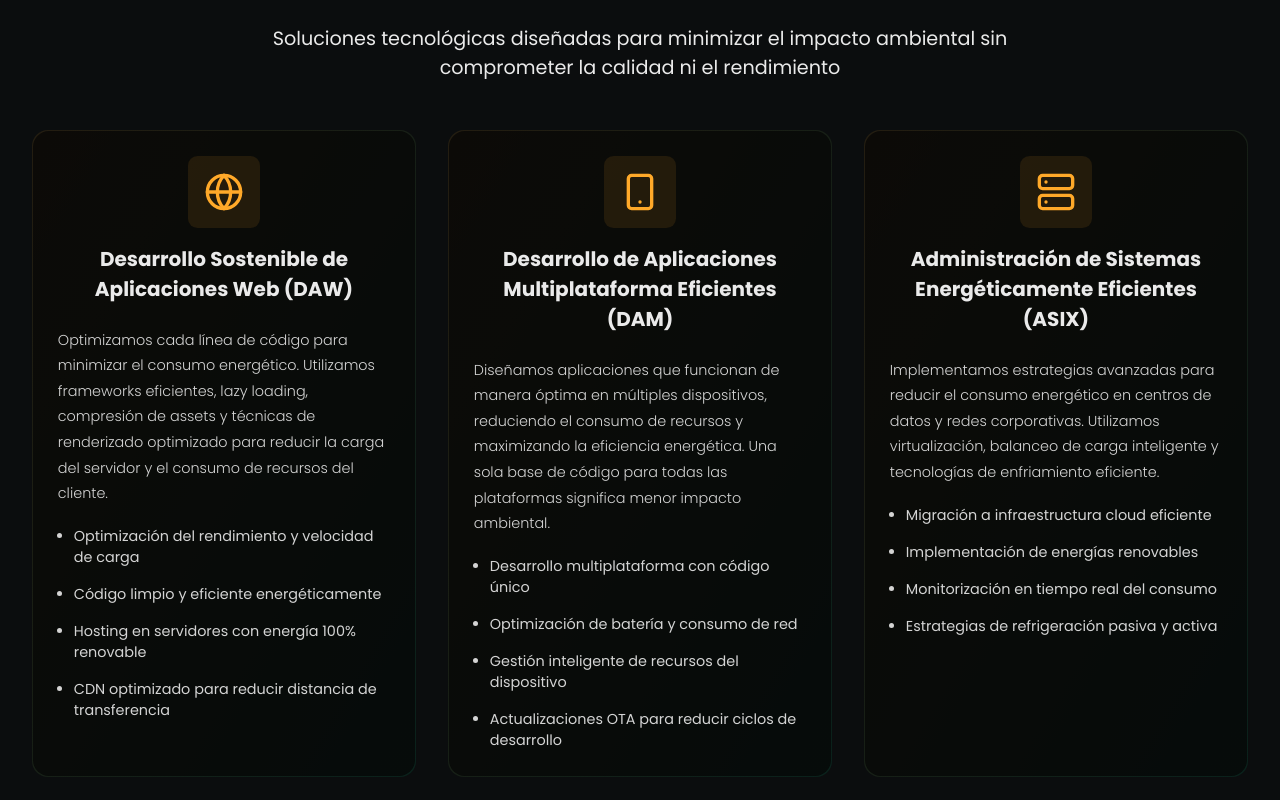
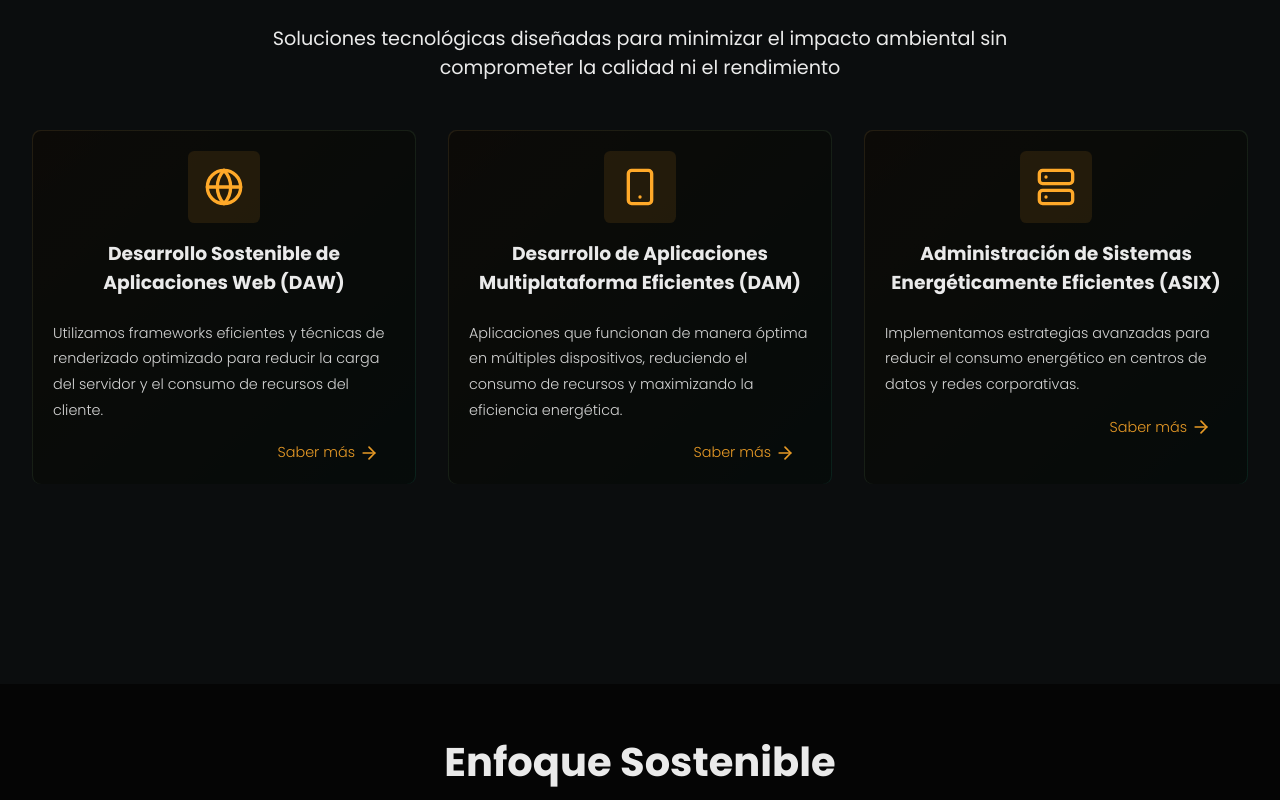
Before and after one commit to nkaryoli/GreenDev, a Vue app: page / in a window 1280 px wide. Shown: the part 980-1780 px from the top of the page. Built offline with nearby package versions, Linux system fonts and the light colour scheme.

Commit message:
refactor service section

```diff
--- a/src/components/ServiceCard.vue
+++ b/src/components/ServiceCard.vue
@@ -26,7 +26,7 @@ defineProps({
 			</div>
 			<div class="card-content">
 				<slot name="description"></slot>
-				<slot name="features"></slot>
+				<slot name="action"></slot>
 			</div>
 		</article>
 	</div>
@@ -37,7 +37,7 @@ defineProps({
 	.wrapper {
 		background: linear-gradient(to bottom right, var(--primary-10), var(--secondary-30) );
 		padding: 0.05rem;
-		border-radius: 1rem;
+		border-radius: 0.525rem;
 	}
 
 	.service-card {
@@ -47,9 +47,9 @@ defineProps({
 		flex-direction: column;
 		align-items: center;
 		justify-content: center;
-		padding: 1.5rem;
+		padding: 1.2rem;
 		border: 1px solid transparent;
-		border-radius: 1rem;
+		border-radius: 0.525rem;
 		background-color: var(--bg-primary-50);
 		transition: all 0.3s ease;
 	}
@@ -72,7 +72,7 @@ defineProps({
 		color:  var(--primary-100);
 		background-color:var(--primary-10);
 		padding: 1rem;
-		border-radius: 0.6rem;
+		border-radius: 0.4rem;
 		display: flex;
 		transition: all 0.3s ease;
 	}
@@ -87,7 +87,6 @@ defineProps({
 	}
 
 	h3 {
-		font-size: 1.25rem;
 		color: var(--text-primary);
 		margin: 0;
 	}
--- a/src/components/Services.vue
+++ b/src/components/Services.vue
@@ -1,40 +1,23 @@
 <script setup>
 import { Globe, Smartphone, Server } from 'lucide-vue-next';
 import ServiceCard from './ServiceCard.vue';
+import { ArrowRight } from 'lucide-vue-next';
 
 const services = [
 	{
 		icon: Globe,
 		title: 'Desarrollo Sostenible de Aplicaciones Web (DAW)',
-		description: 'Optimizamos cada línea de código para minimizar el consumo energético. Utilizamos frameworks eficientes, lazy loading, compresión de assets y técnicas de renderizado optimizado para reducir la carga del servidor y el consumo de recursos del cliente.',
-		features: [
-			'Optimización del rendimiento y velocidad de carga',
-			'Código limpio y eficiente energéticamente',
-			'Hosting en servidores con energía 100% renovable',
-			'CDN optimizado para reducir distancia de transferencia'
-		]
+		description: 'Utilizamos frameworks eficientes y técnicas de renderizado optimizado para reducir la carga del servidor y el consumo de recursos del cliente.',
 	},
 	{
 		icon: Smartphone,
 		title: 'Desarrollo de Aplicaciones Multiplataforma Eficientes (DAM)',
-		description: 'Diseñamos aplicaciones que funcionan de manera óptima en múltiples dispositivos, reduciendo el consumo de recursos y maximizando la eficiencia energética. Una sola base de código para todas las plataformas significa menor impacto ambiental.',
-		features: [
-			'Desarrollo multiplataforma con código único',
-			'Optimización de batería y consumo de red',
-			'Gestión inteligente de recursos del dispositivo',
-			'Actualizaciones OTA para reducir ciclos de desarrollo'
-		]
+		description: 'Aplicaciones que funcionan de manera óptima en múltiples dispositivos, reduciendo el consumo de recursos y maximizando la eficiencia energética.',
 	},
 	{
 		icon: Server,
 		title: 'Administración de Sistemas Energéticamente Eficientes (ASIX)',
-		description: 'Implementamos estrategias avanzadas para reducir el consumo energético en centros de datos y redes corporativas. Utilizamos virtualización, balanceo de carga inteligente y tecnologías de enfriamiento eficiente.',
-		features: [
-			'Migración a infraestructura cloud eficiente',
-			'Implementación de energías renovables',
-			'Monitorización en tiempo real del consumo',
-			'Estrategias de refrigeración pasiva y activa'
-		]
+		description: 'Implementamos estrategias avanzadas para reducir el consumo energético en centros de datos y redes corporativas.',
 	}
 ];
 
@@ -54,12 +37,11 @@ const services = [
 				<template #description>
 					<p>{{ servicio.description }}</p>
 				</template>
-				<template #features>
-					<ul class="features-list">
-						<li v-for="feature in servicio.features" :key="feature">
-							{{ feature }}
-						</li>
-					</ul>
+				<template #action>
+					<RouterLink to="/servicios" class="srv-btn">
+						Saber más
+						<ArrowRight size="20" class="btn-icon"/>
+					</RouterLink>
 				</template>
 			</ServiceCard>
 		</div>
@@ -106,13 +88,28 @@ p {
 	max-width: 1500px;
 }
 
-.features-list {
+.srv-btn {
+	color: var(--primary-100);
 	display: flex;
-	flex-direction: column;
-	gap: 1rem;
+	align-items: center;
+	justify-self: end;
+	gap: 0.25rem;
+	margin-right: 1rem;
 	font-size: 0.9rem;
-	list-style-type: disc;
-	margin-left: 1rem;
+	transition: all 0.3s ease;
+	font-weight: 300;
+}
+
+.srv-btn:hover {
+	font-weight: 500;
+}
+
+.btn-icon {
+	transition: all 0.3s ease;
+}
+
+.srv-btn:hover .btn-icon {
+	transform: translateX(3px);
 }
 
 </style>
```
